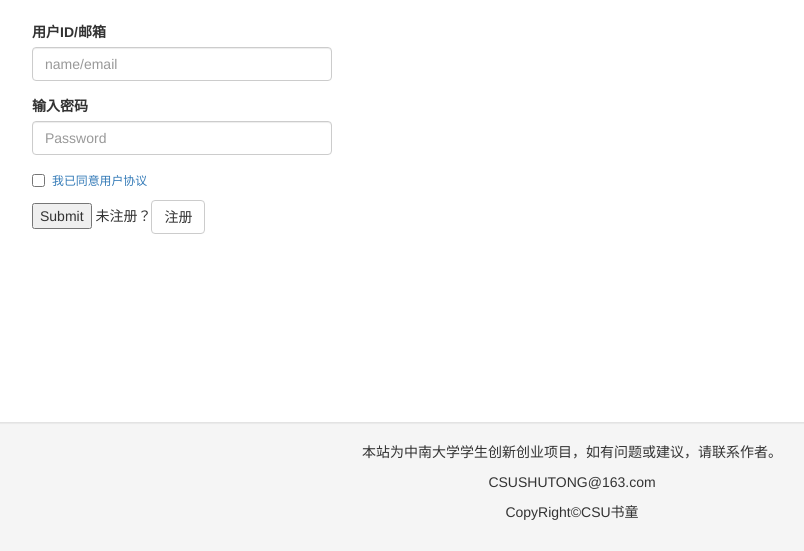
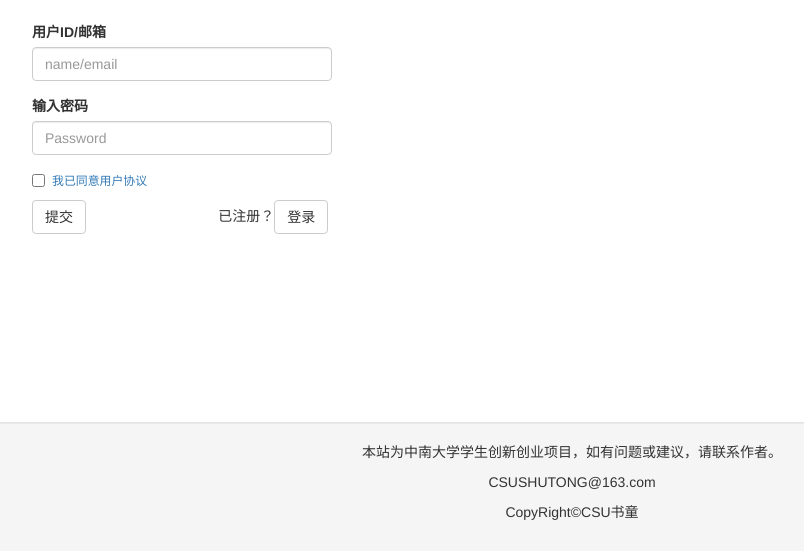
Before and after one commit to Celint/shutubooks, a Django app: page /account/login/ in a window 1280 px wide. Shown: the part 150-701 px from the top of the page, without its empty margins (68-872 px from the left). Run offline with Django 3.2, Linux system fonts and the light colour scheme; some libraries are stand-ins or nearby versions.

```diff
--- a/templates/sign.html
+++ b/templates/sign.html
@@ -81,8 +81,8 @@
             </label>
           </div>
 
-          <input type="submit" onclick="return check()" >
-          未注册？<buttom type="buttom" class="btn btn-default" onclick="location.href='../regist/'">注册</buttom>
+          <button type="submit" class="btn btn-default" onclick="return check()">提交</button> &nbsp;&nbsp;&nbsp;&nbsp;&nbsp;&nbsp;&nbsp;&nbsp;&nbsp;&nbsp;&nbsp;&nbsp;&nbsp;&nbsp;&nbsp;&nbsp;&nbsp;&nbsp;&nbsp;&nbsp;&nbsp;&nbsp;&nbsp;&nbsp;&nbsp;&nbsp;&nbsp;&nbsp;&nbsp;&nbsp;&nbsp;&nbsp;
+  已注册？<buttom type="buttom" class="btn btn-default" onclick="location.href='../login/'">登录</buttom>
 
         </form>
 	  </div>
```
